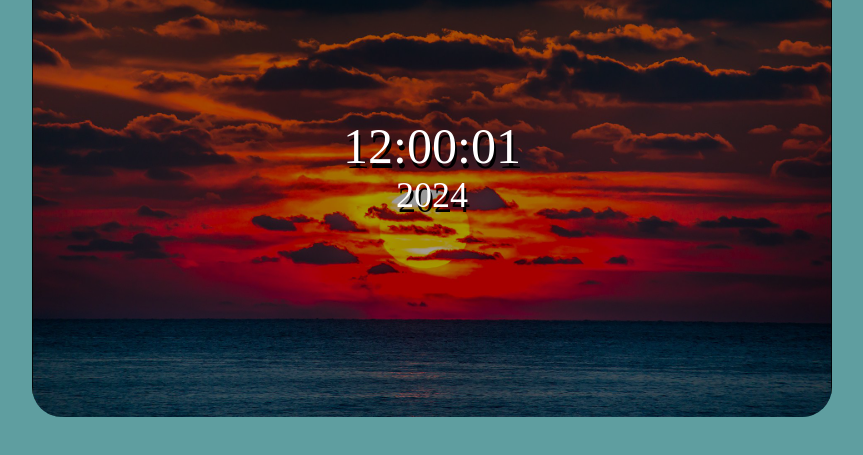
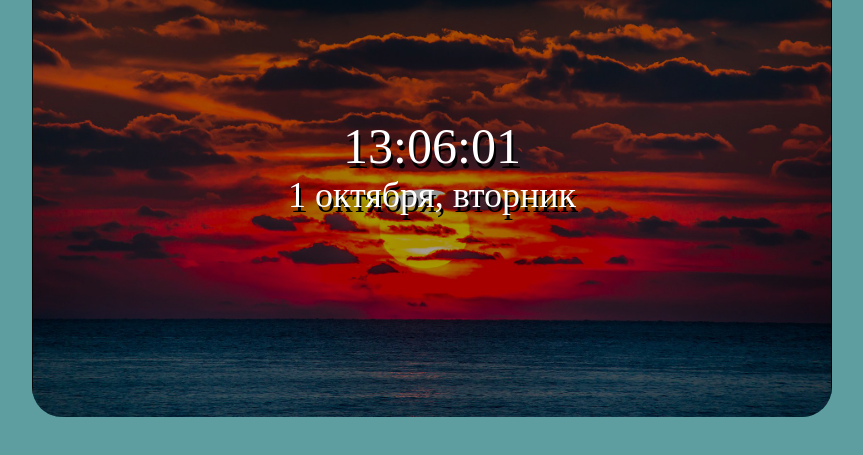
Before and after one commit to n1kkru/momentum, a website built with webpack: page src/index.html in a window 1280 px wide. Shown: the part 183-638 px from the top of the page, without its empty margins (208-1071 px from the left). Built offline with nearby package versions, Linux system fonts and the light colour scheme; no server answers.

Commit message:
add: date and clock functional

```diff
--- a/src/index.html
+++ b/src/index.html
@@ -28,9 +28,9 @@
 
       <main class="main">
         <section class="main__date">
-          <time class="main__date-time" role="time"> 12:00:01 </time>
+          <time class="main__date-time" role="time"> 12:00:00 </time>
           <time class="main__date-date" role="time" datetime="10-01">
-            1 октября<span class="day-of-week">, вторник</span>
+            1 января<span class="day-of-week">, понедельник</span>
           </time>
         </section>
       </main>
--- a/src/index.js
+++ b/src/index.js
@@ -67,11 +67,47 @@ function changeWeatherIcon(weather_cod) {
   iconWeather.append(weatherTemplate);
 }
 
+function transferMonth(value) {
+  const monthList = [
+    "января",
+    "февраля",
+    "марта",
+    "апреля",
+    "мая",
+    "июня",
+    "июля",
+    "августа",
+    "сентября",
+    "октября",
+    "ноября",
+    "декабря",
+  ];
+  return monthList[value]
+}
+
+function transferDayOfWeek(value) {
+  const daysList = [
+    "воскресенье",
+    "понедельник",
+    "вторник",
+    "среда",
+    "четверг",
+    "пятница",
+    "суббота"
+  ];
+  return daysList[value]
+
+}
 
 function updateDate() {
   const date = new Date();
+  const day = date.getDate();
+  const month = transferMonth(date.getMonth());
+  const dayOfWeek = transferDayOfWeek(date.getDay());
 
-  dateValue.textContent = date.getFullYear();
+  dateValue.textContent = `${day} ${month}, ${dayOfWeek}`;
+  timeValue.textContent = date.toTimeString().slice(0,8);
+  setTimeout(function(){updateDate()}, 1000);
 }
 
-setTimeout(updateDate, 1000);
+setTimeout(updateDate(), 1000);
```
